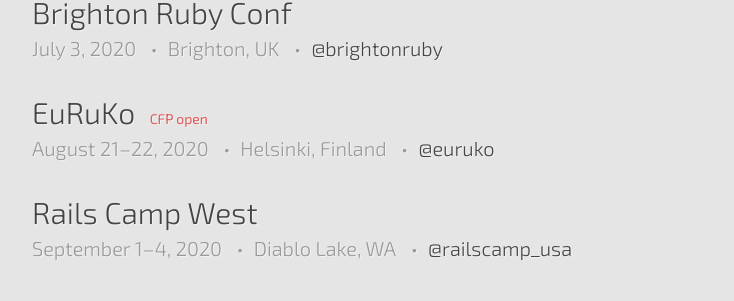
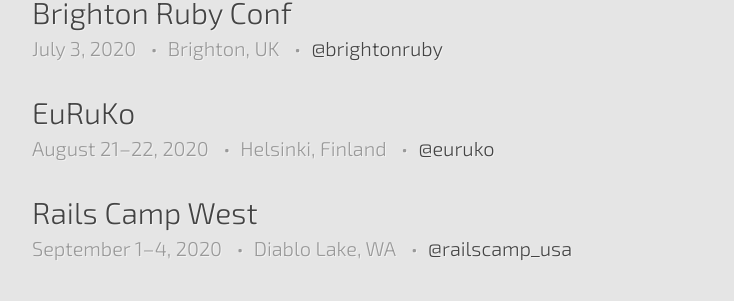
Before and after one commit to ruby-conferences/ruby-conferences.github.io, a Jekyll site: the page built from index.html, in a window 1280 px wide and 900 px high, scrolled down 1618 px. Shown: the part 150-451 px from the top of the window, without its empty margins (208-942 px from the left). Built offline with Jekyll 4.4.1, drawn with Linux system fonts in a browser that asks for light colours.

Commit message:
Remove cfp_phrase from EuRuKo as it is not open

```diff
--- a/_data/conferences.yml
+++ b/_data/conferences.yml
@@ -1945,7 +1945,6 @@
   end_date: 2020-08-22
   url: https://euruko2020.org/
   twitter: euruko
-  cfp_phrase: "CFP open"
 
 - name: Rails Camp West
   location: Diablo Lake, WA
```
